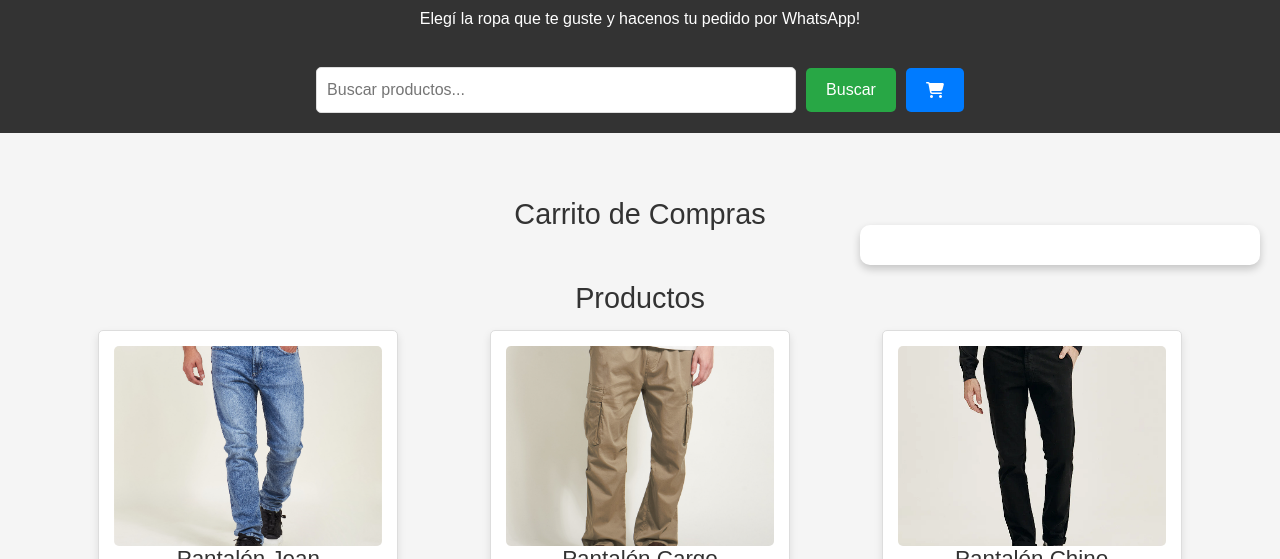
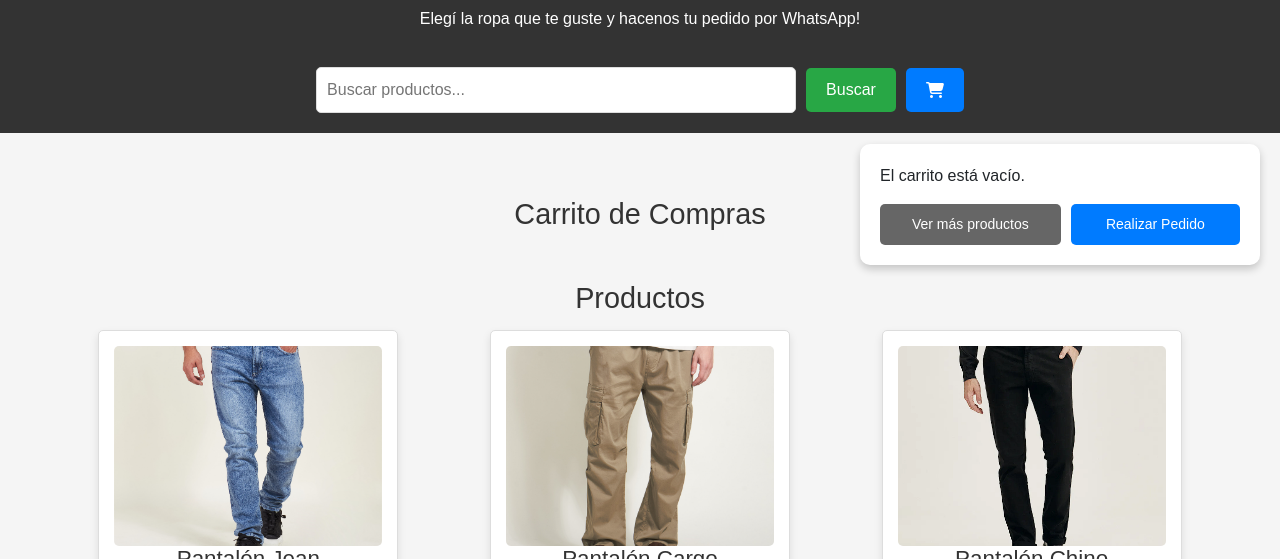
Before and after one commit to NicoKupiec/ProyectoFinalKupiec, a plain HTML site: page index.html in a window 1280 px wide. Both pictures are taken after a click on the button 934 px from the left and 245 px from the top of the page. Shown: the part 155-714 px from the top of the page. Drawn offline with nearby package versions, Linux system fonts and the light colour scheme; some packages are replaced by stand-ins of ours; a script that the page names is missing.

Commit message:
mensaje carrito vacio

```diff
--- a/css/style.css
+++ b/css/style.css
@@ -224,8 +224,11 @@ header div {
 
 .btn-realizar-pedido {
   background-color: #007bff;
-  color: white;
+  color: #fff;
   border: none;
+  padding: 10px 20px;
+  border-radius: 5px;
+  cursor: pointer;
 }
 
 .btn-realizar-pedido:hover {
@@ -367,6 +370,9 @@ footer i{
   background-color: #666;
   color: #fff;
   border: none;
+  padding: 10px 20px;
+  border-radius: 5px;
+  cursor: pointer;
 }
 
 .btn-ver-mas:hover {
@@ -374,10 +380,10 @@ footer i{
 }
 
 .botones-container {
-display: flex;
-flex-direction: column;
-gap: 10px;
-margin-top: 15px;
+  display: flex;
+  justify-content: space-between;
+  gap: 10px;
+  margin-top: 15px;
 }
 
 .btn-carrito {
@@ -480,7 +486,9 @@ font-size: 16px;
       box-shadow: 0px 4px 10px rgba(0, 0, 0, 0.3);
   }
 
-  .whatsapp-btn:hover,
+  .whatsapp-btn:hover {
+    transform: scale(1.1);
+  }
 
   .btn-carrito:hover {
       transform: scale(1.1);
--- a/js/index.js
+++ b/js/index.js
@@ -30,7 +30,7 @@ const sinonimos = {
 
 const carrito = [];
 
-// elimina acentos y pasar a minúsculas
+// Elimina acentos y pasa a minúsculas
 function normalizarPalabra(palabra) {
     const palabraSinAcentos = palabra.normalize("NFD").replace(/[\u0300-\u036f]/g, "");
     return palabraSinAcentos.toLowerCase();
@@ -122,7 +122,7 @@ function agregarAlCarrito(idProducto) {
     mostrarCarrito();
     guardarCarrito();
 
-    // Notificacion con sweetalert2 cuando agrega un producto
+    // Notificación con sweetalert2
     const producto = productos.find(p => p.id === idProducto);
     Swal.fire({
         title: 'Producto agregado al carrito',
@@ -137,22 +137,25 @@ function agregarAlCarrito(idProducto) {
     });
 }
 
+// Mostrar el contenido del carrito
 function mostrarCarrito() {
     const contenedorCarrito = document.getElementById("carrito");
+        contenedorCarrito.style.display = "block";
+        contenedorCarrito.innerHTML = "";
 
     if (carrito.length === 0) {
-        contenedorCarrito.style.display = "none";
-        return;
-    }
-
-    contenedorCarrito.style.display = "block";
-    contenedorCarrito.innerHTML = "";
+        // Mensaje cuando el carrito está vacío
+        const mensajeVacio = document.createElement("div");
+        mensajeVacio.classList.add("mensaje-carrito-vacio");
+        mensajeVacio.innerHTML = `<p>El carrito está vacío.</p>`;
+        contenedorCarrito.appendChild(mensajeVacio);
+    } else {
+        // Listar productos del carrito
         let total = 0;
         carrito.forEach((producto, index) => {
             const subtotal = producto.precio * producto.cantidad;
             total += subtotal;
 
-        // Crea cada producto del carrito
             const item = document.createElement("div");
             item.classList.add("carrito-item");
             item.innerHTML = `
@@ -165,11 +168,13 @@ function mostrarCarrito() {
             contenedorCarrito.appendChild(item);
         });
 
-
         const totalContainer = document.createElement("div");
         totalContainer.classList.add("carrito-total");
         totalContainer.innerHTML = `<strong>Total a pagar: $${total}</strong>`;
-    // container para apilar los botones
+        contenedorCarrito.appendChild(totalContainer);
+    }
+
+    // Botones "Ver más productos" y "Realizar pedido"
     const botonesContainer = document.createElement("div");
     botonesContainer.classList.add("botones-container");
 
@@ -180,27 +185,24 @@ function mostrarCarrito() {
         contenedorCarrito.style.display = "none";
     };
 
-    // Botón "Realizar Pedido"
     const botonPedido = document.createElement("button");
     botonPedido.textContent = "Realizar Pedido";
     botonPedido.classList.add("btn-realizar-pedido");
     botonPedido.onclick = mostrarVentanaPedido;
 
-    // Para agregar botones al contenedor
     botonesContainer.appendChild(botonVerProductos);
     botonesContainer.appendChild(botonPedido);
-
-    // Para agregar el contenedor de botones y total al carrito
-    totalContainer.appendChild(botonesContainer);
-    contenedorCarrito.appendChild(totalContainer);
+    contenedorCarrito.appendChild(botonesContainer);
 }
 
+// Eliminar un producto del carrito
 function eliminarDelCarrito(indice) {
-    carrito.splice(indice, 1); // Elimina el producto del array
-    guardarCarrito(); // Actualiza el localStorage
+    carrito.splice(indice, 1);
+    guardarCarrito();
     mostrarCarrito();
 }
 
+// Cambiar cantidad en el carrito
 function cambiarCantidad(index, cambio) {
     const producto = carrito[index];
     producto.cantidad += cambio;
@@ -209,7 +211,7 @@ function cambiarCantidad(index, cambio) {
         eliminarDelCarrito(index);
     } else {
         guardarCarrito();
-        mostrarCarrito(); // Para refrescar el carrito
+        mostrarCarrito();
     }
 }
 
@@ -222,7 +224,6 @@ function mostrarVentanaPedido() {
 
     const total = carrito.reduce((acc, producto) => acc + producto.precio * producto.cantidad, 0);
 
-    // Ventana de confirmación con sweetalert2
     Swal.fire({
         title: 'Confirmar Pedido',
         html: `
@@ -244,11 +245,7 @@ function mostrarVentanaPedido() {
     });
 }
 
-// Inicializar carrito
+// Inicializar carrito y buscador
 cargarCarrito();
 document.getElementById("menu-buscar").addEventListener("input", buscarProductos);
-
-document.getElementById("btn-ver-carrito").addEventListener("click", () => {
-    const contenedorCarrito = document.getElementById("carrito");
-    contenedorCarrito.style.display = "block"; // Muestra el carrito
-});
+document.getElementById("btn-ver-carrito").addEventListener("click", mostrarCarrito);
```
Lines whose indentation alone changed are shown as unchanged.
